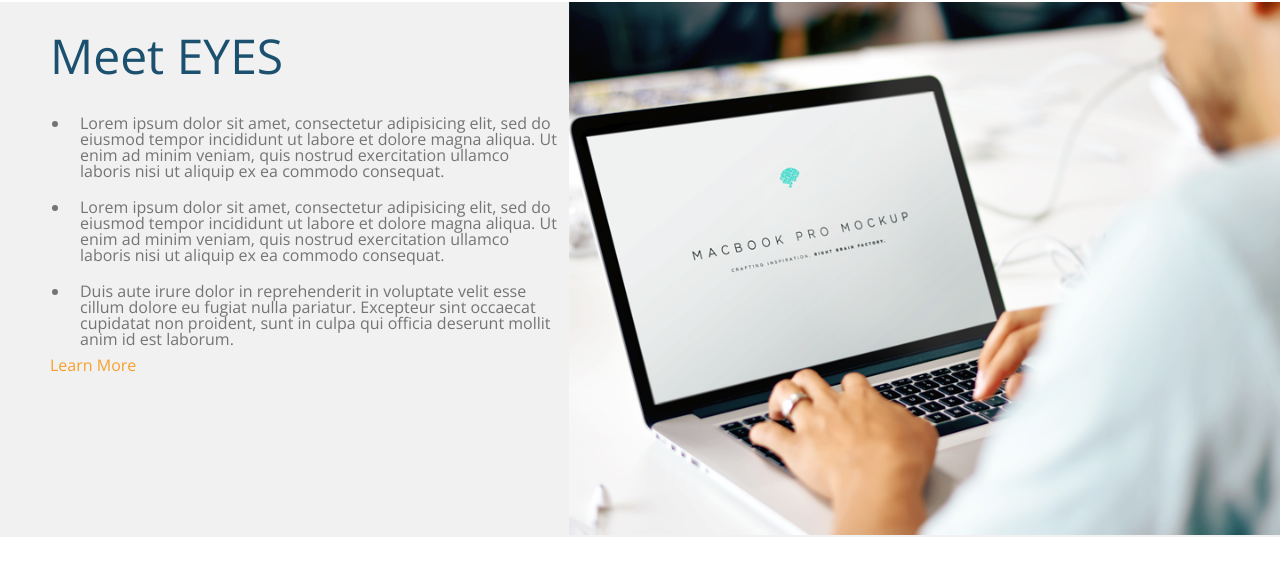
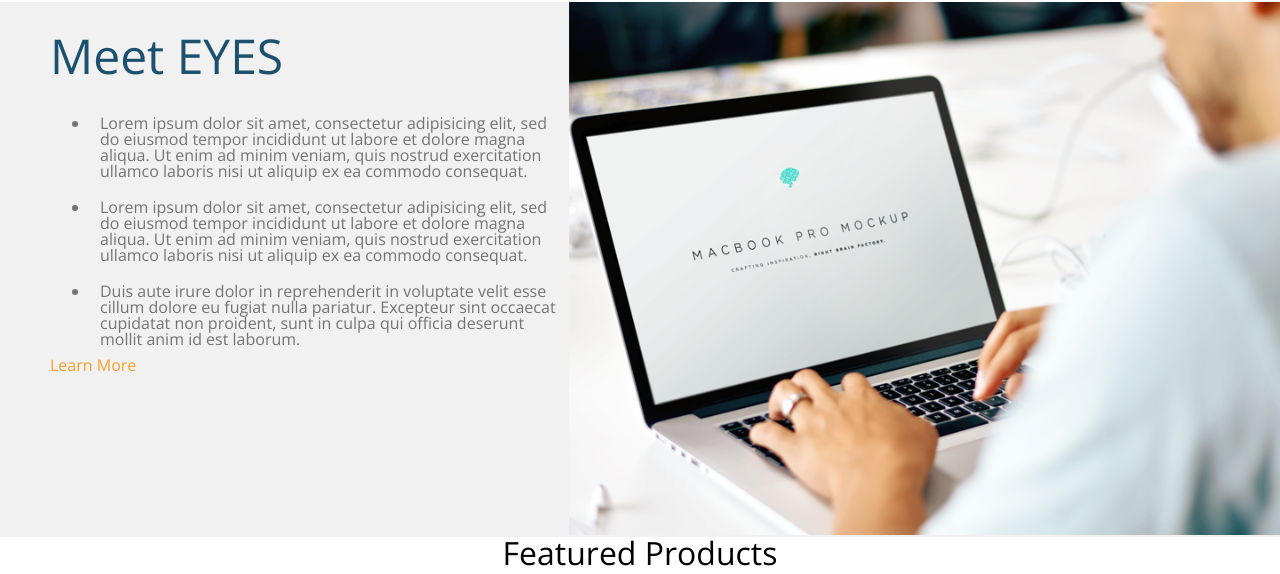
Before and after one commit to samuelsilvadev/layouts-css-tests, a website: page com-flexbox/index.html in a window 1280 px wide. Shown: the part 692-1266 px from the top of the page. Before the commit the page ends 1229 px from the top, so only its background shows below. Drawn offline with nearby package versions, Linux system fonts and the light colour scheme.

Commit message:
criando nova seção

```diff
--- a/com-flexbox/css/app.css
+++ b/com-flexbox/css/app.css
@@ -13,7 +13,7 @@ section div{
 	flex-grow: 2
 }
 
-header, .info{
+header, .info, .featured-products{
 	font-family: 'Open Sans', sans-serif;
 }
 
@@ -125,7 +125,7 @@ ul > li.item-menu{
 	display: block;
 	list-style-type: disc;
 	text-transform: none;
-	padding: 25px 0 0 70px;
+	padding: 25px 0 0 90px;
 }
 
 .info-text ul > li{
@@ -137,3 +137,13 @@ info-image{
 	width: 50%;
 	max-height: 600px;
 }
+
+/* featured-products */
+
+.featured-products h2 {
+	font-size: 2em;
+}
+
+.featured-products-title{
+	text-align: center;
+}
--- a/com-flexbox/index.html
+++ b/com-flexbox/index.html
@@ -74,6 +74,15 @@
 				<img src="imgs/section1.png">
 			</div>
 		</section>
+		<section class="featured-products">
+			<div class="featured-products-title">
+				<h2>Featured Products</h2>
+			</div>
+			<div class="container-flex products">
+				<div class="products-1"></div>
+				<div class="products-2"></div>
+			</div>
+		</section>
 	</main>
 </body>
 </html>
```
